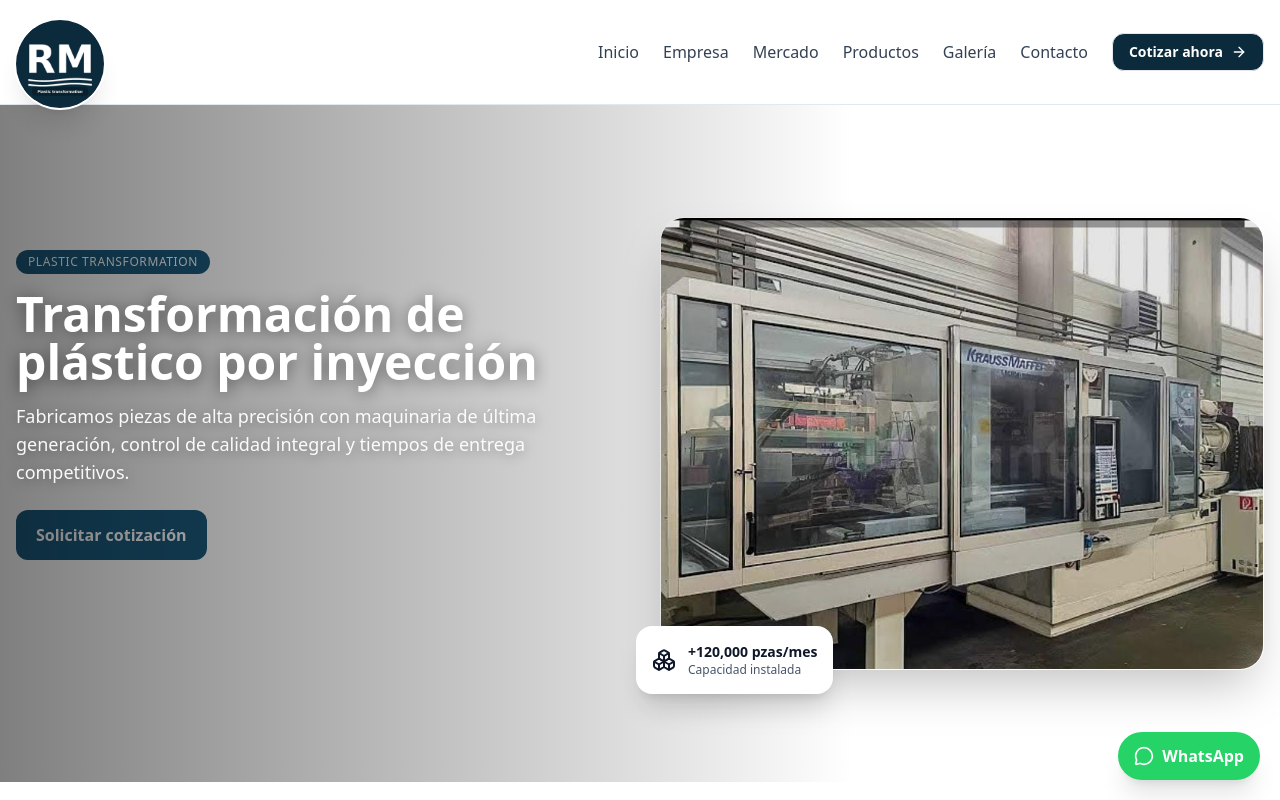
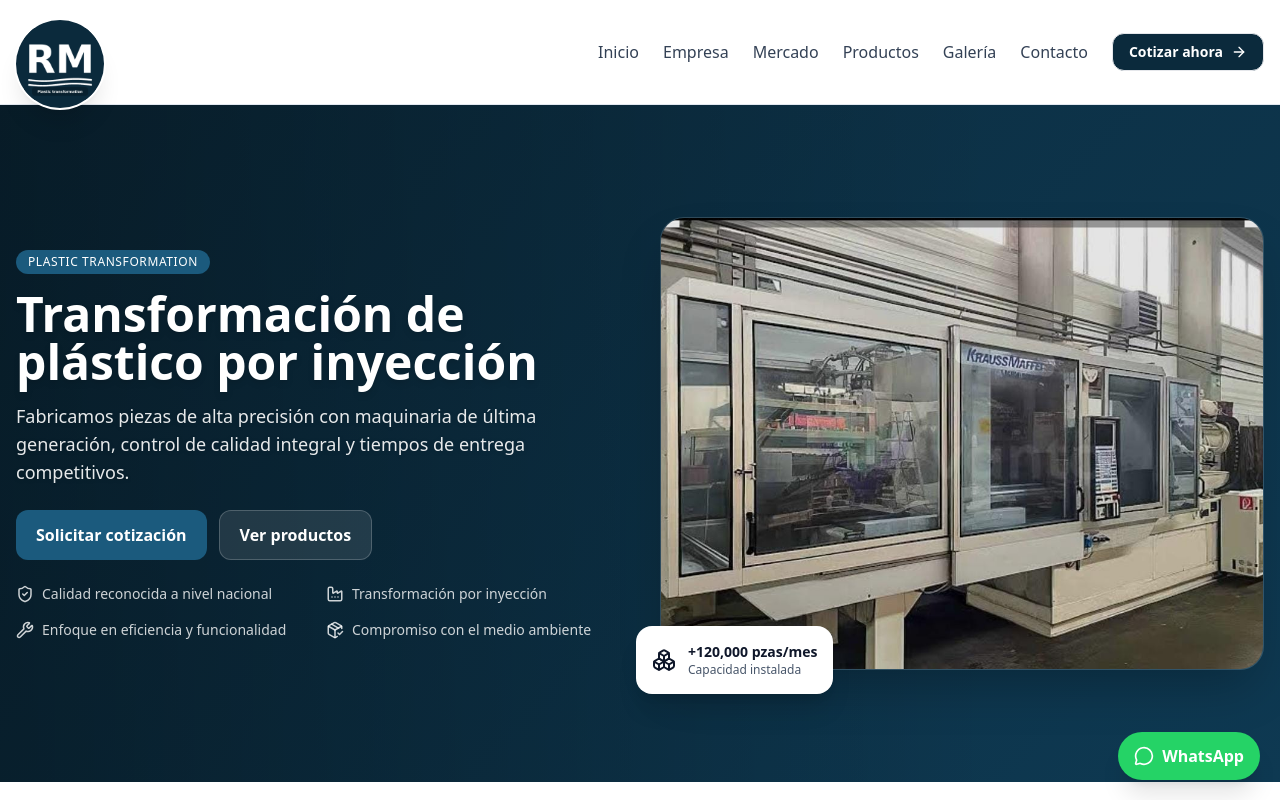
Before and after one commit to dev-luisv/rmplastic, a React (Vite) app: page / in a window 1280 px wide. Shown: the top 800 px of the page. Built offline with nearby package versions, Linux system fonts and the light colour scheme.

Commit message:
Hero: fondo visible (isolate + z-0) y botones OK

```diff
--- a/src/App.jsx
+++ b/src/App.jsx
@@ -19,7 +19,7 @@ import {
 } from "lucide-react";
 
 /**
- * RM Plastic Transformation — Landing Page (actualizado)
+ * RM Plastic Transformation — Landing Page
  * Paleta:
  *  - Navy:  #0B2A3C
  *  - Steel: #0E3952
@@ -29,7 +29,7 @@ import {
 
 const LOGO_SRC = "/rm-logo.png"; // desde /public
 
-// 🔧 QUICK EDIT (edita aquí y listo)
+// 🔧 QUICK EDIT
 const CONFIG = {
   tagline: "PLASTIC TRANSFORMATION",
   heroTitle: "Transformación de plástico por inyección",
@@ -45,7 +45,6 @@ const CONFIG = {
     empresa2: "/empresa2.png",
     empresa3: "/empresa3.png",
     empresa4: "/empresa4.png",
-    // ahora mostramos 12 en total (3 filas de 4)
     gallery: [
       "/g1.jpg",
       "/g2.jpg",
@@ -69,8 +68,7 @@ const WHATSAPP_NUMBER = CONFIG.whatsNumber;
 const WHATSAPP_MESSAGE = "Hola, me interesa una cotización. Vengo del sitio web.";
 
 /**
- * ORDEN DE NAVEGACIÓN:
- * Inicio • Empresa • Mercado • Productos • Galería • Contacto
+ * NAV: Inicio • Empresa • Mercado • Productos • Galería • Contacto
  * (Productos va antes que Galería)
  */
 const NAV = [
@@ -89,14 +87,7 @@ function Header() {
       <div className="mx-auto max-w-7xl px-4 py-2 flex items-center justify-between">
         {/* Logo circular que sobresale */}
         <a href="#inicio" className="relative block">
-          <div
-            className="
-              relative h-[80px] w-[80px] md:h-[88px] md:w-[88px]
-              rounded-full overflow-hidden bg-white ring-2 ring-white shadow-xl
-              translate-y-3
-            "
-          >
-            {/* Ajusta padding para escalar el logo */}
+          <div className="relative h-[80px] w-[80px] md:h-[88px] md:w-[88px] rounded-full overflow-hidden bg-white ring-2 ring-white shadow-xl translate-y-3">
             <img src={LOGO_SRC} alt="RM" className="h-full w-full object-contain p-2 bg-[#0B2A3C]" />
           </div>
         </a>
@@ -155,32 +146,23 @@ function Header() {
   );
 }
 
-/* ===================== Hero (overlay mejorado para móvil) ===================== */
+/* ===================== Hero (overlay debajo del contenido) ===================== */
+/* ===================== Hero (arreglo: fondo visible + botones sin oscurecer) ===================== */
 function Hero() {
   return (
-    <section
-      id="inicio"
-      className="relative overflow-hidden scroll-mt-28 md:scroll-mt-32"
-    >
-      {/* Gradiente base */}
+    <section id="inicio" className="relative isolate overflow-hidden scroll-mt-28 md:scroll-mt-32">
+      {/* Fondo base (gradiente) */}
       <div
-        className="absolute inset-0 -z-10"
+        className="absolute inset-0 z-0"
         style={{ background: `linear-gradient(135deg, ${CONFIG.brand.navy}, ${CONFIG.brand.steel})` }}
       />
-      {/* Velo de contraste:
-          - En móvil: cubre 100% y es más oscuro para máxima legibilidad
-          - md: 3/4 de ancho con opacidad media
-          - lg: 2/3 de ancho (look hero clásico)
-      */}
-      <div className="
-        pointer-events-none absolute inset-0 h-full w-full md:w-3/4 lg:w-2/3 -z-0
-        bg-gradient-to-r from-black/80 to-transparent
-        md:from-black/50
-      " />
+      {/* Velo oscuro hacia la izquierda (no toca botones porque está debajo del contenido) */}
+      <div className="absolute left-0 top-0 h-full w-[92%] md:w-[78%] z-0 bg-gradient-to-r from-black/35 to-transparent" />
 
-      <div className="mx-auto max-w-7xl px-4 py-20 md:py-28">
+      {/* Contenido por encima */}
+      <div className="relative z-10 mx-auto max-w-7xl px-4 py-20 md:py-28">
         <div className="grid md:grid-cols-2 gap-10 items-center">
-          <div className="max-w-xl md:max-w-2xl">
+          <div>
             <p
               className="inline-block rounded-full px-3 py-1 text-xs tracking-wider text-white"
               style={{ backgroundColor: CONFIG.brand.accent }}
@@ -188,23 +170,11 @@ function Hero() {
               {CONFIG.tagline}
             </p>
 
-            <h1
-              className="
-                mt-4 text-4xl md:text-5xl font-extrabold text-white leading-tight
-                drop-shadow-[0_2px_8px_rgba(0,0,0,0.45)]
-              "
-            >
+            <h1 className="mt-4 text-4xl md:text-5xl font-extrabold text-white leading-tight drop-shadow-md">
               {CONFIG.heroTitle}
             </h1>
 
-            <p
-              className="
-                mt-4 text-white/95 text-lg
-                drop-shadow-[0_2px_6px_rgba(0,0,0,0.35)]
-              "
-            >
-              {CONFIG.heroSubtitle}
-            </p>
+            <p className="mt-4 text-white/90 text-lg drop-shadow">{CONFIG.heroSubtitle}</p>
 
             <div className="mt-6 flex flex-col sm:flex-row gap-3">
               <a
@@ -222,7 +192,7 @@ function Hero() {
               </a>
             </div>
 
-            <ul className="mt-6 grid grid-cols-2 gap-4 text-white/90 text-sm">
+            <ul className="mt-6 grid grid-cols-2 gap-4 text-white/80 text-sm">
               <li className="flex items-center gap-2">
                 <ShieldCheck size={18} /> Calidad reconocida a nivel nacional
               </li>
@@ -256,12 +226,12 @@ function Hero() {
               </div>
             </div>
           </div>
-
         </div>
       </div>
     </section>
   );
 }
+
 
 /* ===================== Video Modal ===================== */
 function VideoModal({ open, onClose, src }) {
@@ -284,16 +254,25 @@ function VideoModal({ open, onClose, src }) {
   );
 }
 
-/* ===================== Empresa (4 fotos + video wide) ===================== */
+/* ===================== Empresa ===================== */
 function Empresa() {
   const [open, setOpen] = useState(false);
-  const videoSrc = "/video.mp4"; // si está en /public
-  const videoCover = "/video-cover.jpg"; // opcional
+  const videoSrc = "/video.mp4";
+  const videoCover = "/video-cover.jpg";
 
-  const img1 = CONFIG.images.empresa1 || "";
-  const img2 = CONFIG.images.empresa2 || "";
-  const img3 = CONFIG.images.empresa3 || "";
-  const img4 = CONFIG.images.empresa4 || "";
+  const img1 =
+    CONFIG.images.empresa1 ||
+    "https://images.unsplash.com/photo-1581092160607-ee22621dd758?q=80&w=1600&auto=format&fit=crop";
+  const img2 =
+    CONFIG.images.empresa2 ||
+    "https://images.unsplash.com/photo-1520607162513-77705c0f0d4a?q=80&w=1600&auto=format&fit=crop";
+  const img3 =
+    CONFIG.images.empresa3 ||
+    "https://images.unsplash.com/photo-1610908958829-559b0b8c2c2c?q=80&w=1600&auto=format&fit=crop";
+  const img4 =
+    CONFIG.images.empresa4 ||
+    "https://images.unsplash.com/photo-1555949963-aa79dcee981d?q=80&w=1600&auto=format&fit=crop";
+
   const images = [img1, img2, img3, img4];
 
   return (
@@ -341,7 +320,7 @@ function Empresa() {
           </div>
         </div>
 
-        {/* 4 imágenes (arriba) + video largo (abajo) */}
+        {/* 4 imágenes + video ancho */}
         <div className="grid grid-cols-2 gap-4">
           {images.map((src, i) => (
             <div key={i} className="overflow-hidden rounded-2xl border border-slate-200">
@@ -351,7 +330,6 @@ function Empresa() {
             </div>
           ))}
 
-          {/* Cuadro de video largo: ocupa las 2 columnas */}
           <button
             type="button"
             onClick={() => setOpen(true)}
@@ -360,7 +338,7 @@ function Empresa() {
           >
             <div className="aspect-[32/9] w-full relative">
               <img
-                src={videoCover || img4}
+                src={videoCover || images[3]}
                 alt="Video cover"
                 className="absolute inset-0 h-full w-full object-cover"
               />
@@ -375,7 +353,6 @@ function Empresa() {
             </div>
           </button>
 
-          {/* Modal de video */}
           <VideoModal open={open} onClose={() => setOpen(false)} src={videoSrc} />
         </div>
       </div>
@@ -483,7 +460,7 @@ function Productos() {
   );
 }
 
-/* ===================== Galería (12 items) ===================== */
+/* ===================== Galería ===================== */
 function Galeria() {
   const g = CONFIG.images.gallery || [];
   return (
@@ -494,14 +471,14 @@ function Galeria() {
         </div>
 
         <div className="grid grid-cols-2 md:grid-cols-4 gap-4">
-          {g.slice(0, 12).map((src, i) => (
+          {g.map((src, i) => (
             <div key={i} className="overflow-hidden rounded-xl border border-slate-200 bg-white">
-              <div className="aspect-[4/3]">
+              <div className="aspect-[12/11]">
                 <img
                   src={src}
                   alt={`gal-${i + 1}`}
                   className="h-full w-full object-cover"
-                  loading="lazy"
+                  style={{ transform: "scale(1.0)", transformOrigin: "center" }}
                 />
               </div>
             </div>
@@ -522,7 +499,6 @@ function Contacto() {
     >
       <div className="mx-auto max-w-7xl px-4">
         <div className="grid lg:grid-cols-2 gap-10 items-start">
-          {/* Datos de contacto */}
           <div>
             <h2 className="text-3xl md:text-4xl font-extrabold">¿Listos para cotizar?</h2>
             <p className="mt-3 text-white/90">
@@ -541,7 +517,6 @@ function Contacto() {
             </div>
           </div>
 
-          {/* Formulario */}
           <form className="bg-white text-slate-900 rounded-2xl p-6 border border-slate-200 shadow min-h-[420px] flex flex-col">
             <div className="grid sm:grid-cols-2 gap-4">
               <div>
@@ -554,7 +529,11 @@ function Contacto() {
               </div>
               <div>
                 <label className="text-sm font-medium">Correo</label>
-                <input type="email" className="mt-1 w-full rounded-xl border px-3 py-2" placeholder="tucorreo@dominio.com" />
+                <input
+                  type="email"
+                  className="mt-1 w-full rounded-xl border px-3 py-2"
+                  placeholder="tucorreo@dominio.com"
+                />
               </div>
               <div>
                 <label className="text-sm font-medium">Teléfono</label>
@@ -627,7 +606,6 @@ function WhatsAppFloat() {
 /* ===================== App ===================== */
 export default function App() {
   return (
-    // scroll-smooth para que el salto con anclas sea suave
     <main className="min-h-dvh bg-white text-slate-900 scroll-smooth">
       <Header />
       <Hero />
```
Also changed, not shown: index.html (+61 -5 lines), public/robots.txt (added), 1 other file (tests, documents, lock files or other folders).
